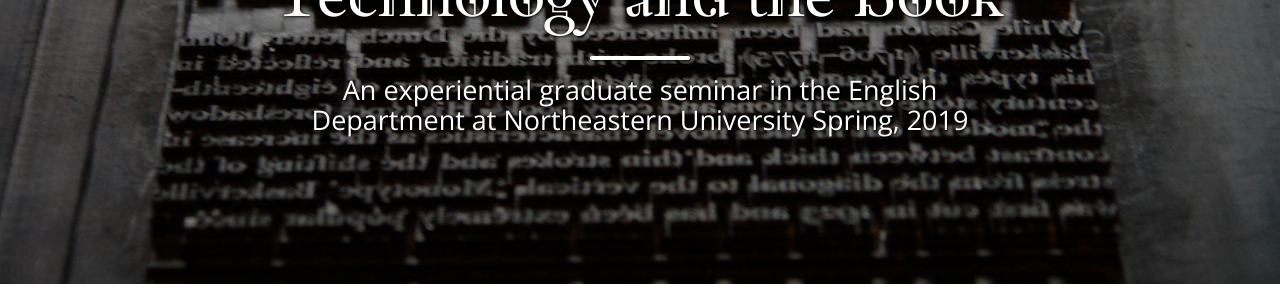
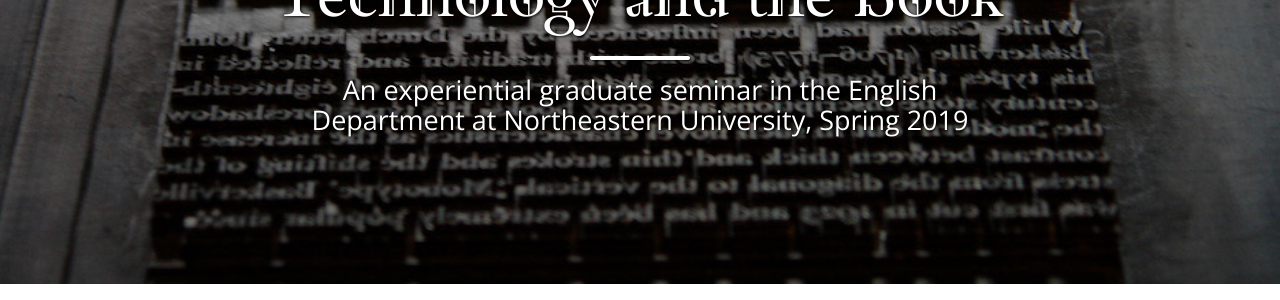
Before and after one commit to rccordell/s19rm, a Jekyll site: the page built from index.md, in a window 1280 px wide and 900 px high. Shown: the part 376-676 px from the top of the window. Built offline with Jekyll 4.4.1, drawn with Linux system fonts in a browser that asks for light colours; nearby versions of some CDN libraries; some web fonts are replaced.

Commit message:
update main page

```diff
--- a/index.md
+++ b/index.md
@@ -2,8 +2,8 @@
 layout: page
 title: Reading Machines — Technology and the Book
 subtitle: An experiential graduate seminar in the
-  English Department at Northeastern University
-  Spring, 2019
+  English Department at Northeastern University,
+  Spring 2019
 bigimg: /img/letterpress.jpg
 ---
 
```
